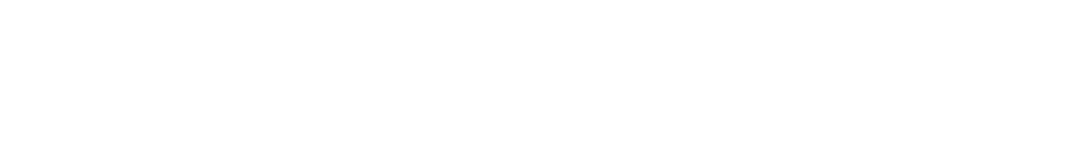
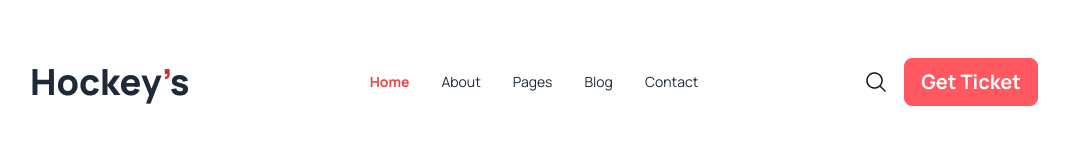
Before and after one commit to Arittro7/Hockeys-Assignment, a plain HTML site: page index.html in a window 1280 px wide. Shown: the whole page, without its empty margins (106-1175 px from the left). Drawn offline with nearby package versions, Linux system fonts and the light colour scheme.

Commit message:
nav bar done with responsive

```diff
--- a/index.html
+++ b/index.html
@@ -1,11 +1,72 @@
 <!DOCTYPE html>
-<html lang="en">
+<html lang="en" data-theme="light">
+
 <head>
   <meta charset="UTF-8">
   <meta name="viewport" content="width=device-width, initial-scale=1.0">
   <title>Hockey's</title>
+
+  <!-- Tailwind and DaisyUI linking -->
+  <link href="https://cdn.jsdelivr.net/npm/daisyui@4.6.0/dist/full.min.css" rel="stylesheet" type="text/css" />
+  <script src="https://cdn.tailwindcss.com"></script>
+
+  <!-- Manrope font Import from google font (400-800) -->
+  <link rel="preconnect" href="https://fonts.googleapis.com">
+  <link rel="preconnect" href="https://fonts.gstatic.com" crossorigin>
+  <link href="https://fonts.googleapis.com/css2?family=Manrope:wght@400;500;600;700;800&display=swap" rel="stylesheet">
+
+  <style>
+    .font-manrope{
+      font-family: 'Manrope', sans-serif;
+    }
+  </style>
+
 </head>
-<body>
+
+<body class="font-manrope">
+  <header>
+    <!-- navbar -->
+    <div class="container mx-auto lg:px-32 px-2 mt-12">
+      <div class="navbar">
+        <div class="navbar-start">
+          <div class="dropdown">
+            <div tabindex="0" role="button" class="btn btn-ghost lg:hidden">
+              <svg xmlns="http://www.w3.org/2000/svg" class="h-5 w-5" fill="none" viewBox="0 0 24 24" stroke="currentColor"><path stroke-linecap="round" stroke-linejoin="round" stroke-width="2" d="M4 6h16M4 12h8m-8 6h16" /></svg>
+            </div>
+            <ul tabindex="0" class="menu menu-sm dropdown-content mt-3 z-[1] p-2 shadow bg-base-100 rounded-box w-52">
+              <li><a class="font-bold text-red-500">Home</a></li>
+            <li><a>About</a></li>
+            <li><a>Pages</a></li>
+            <li><a>Blog</a></li>
+            <li><a>Contact</a></li>
+            </ul>
+          </div>
+          <h2 class="font-extrabold text-xl lg:text-4xl">Hockey<span class="text-red-600">’</span>s</h2>
+        </div>
+        <div class="navbar-center hidden lg:flex">
+          <ul class="menu menu-horizontal px-1 font-normal">
+            <li><a class="font-bold text-red-500">Home</a></li>
+            <li><a>About</a></li>
+            <li><a>Pages</a></li>
+            <li><a>Blog</a></li>
+            <li><a>Contact</a></li>
+          </ul>
+        </div>
+        <div class="navbar-end">
+          <img class="mr-4 hidden sm:block " src="Images/Frame.png" alt="">
+          <a class="btn btn-error text-white font-bold text-[16px] lg:text-[20px]">Get Ticket</a>
+        </div>
+      </div>
+    </div>
+
+  </header>
+  <main>
+
+  </main>
+  <footer>
+
+  </footer>
 
 </body>
+
 </html>
```
Also changed, not shown: tailwind.config.js (added, +8 -0 lines), Images/Frame.png (added).
